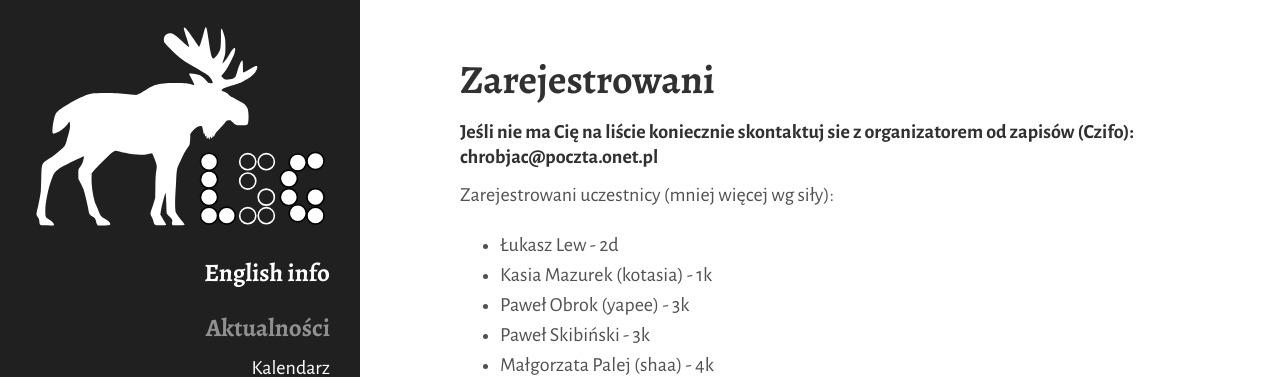
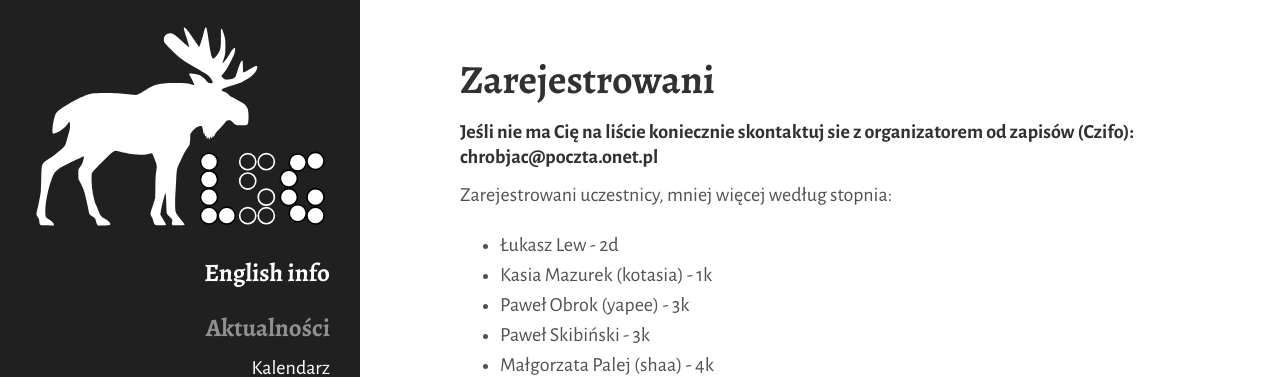
Before and after one commit to tasuki/lsg, a Jekyll site: the page built from zarejestrowani.md, in a window 1280 px wide. Shown: the top 377 px of the page. Built offline with Jekyll 4.4.1, drawn with Linux system fonts in a browser that asks for light colours.

Commit message:
Stopień brzmi lepiej - siłę to Higaki ma największą

```diff
--- a/zarejestrowani.md
+++ b/zarejestrowani.md
@@ -8,7 +8,7 @@ title: Zarejestrowani
 
 #### Jeśli nie ma Cię na liście koniecznie skontaktuj sie z organizatorem od zapisów (Czifo): chrobjac@poczta.onet.pl
 
-Zarejestrowani uczestnicy (mniej więcej wg siły):
+Zarejestrowani uczestnicy, mniej więcej według stopnia:
 
 - Łukasz Lew - 2d
 - Kasia Mazurek (kotasia) - 1k
```
